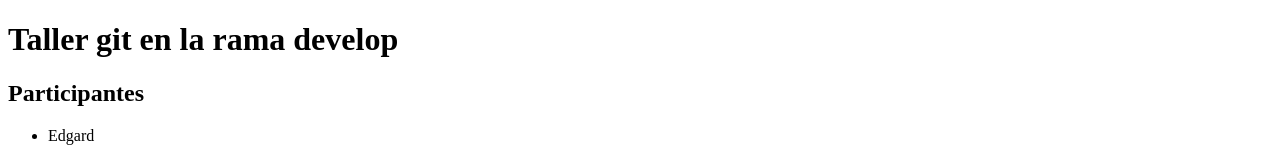
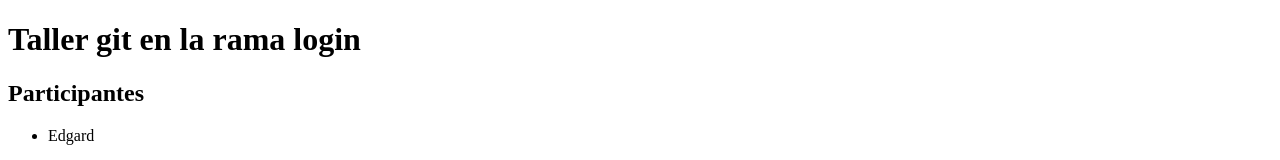
Before and after one commit to edjahevs94/TallerGit, a plain HTML site: page index.html in a window 1280 px wide. Shown: the top 160 px of the page. Drawn offline with Linux system fonts and the light colour scheme.

Commit message:
se cambio el titulo

```diff
--- a/index.html
+++ b/index.html
@@ -6,7 +6,7 @@
     <title>Document</title>
 </head>
 <body>
-    <h1>Taller git en la rama develop</h1>
+    <h1>Taller git en la rama login</h1>
     <h2>Participantes</h2>
     <ul>
         <li>Edgard</li>
```
